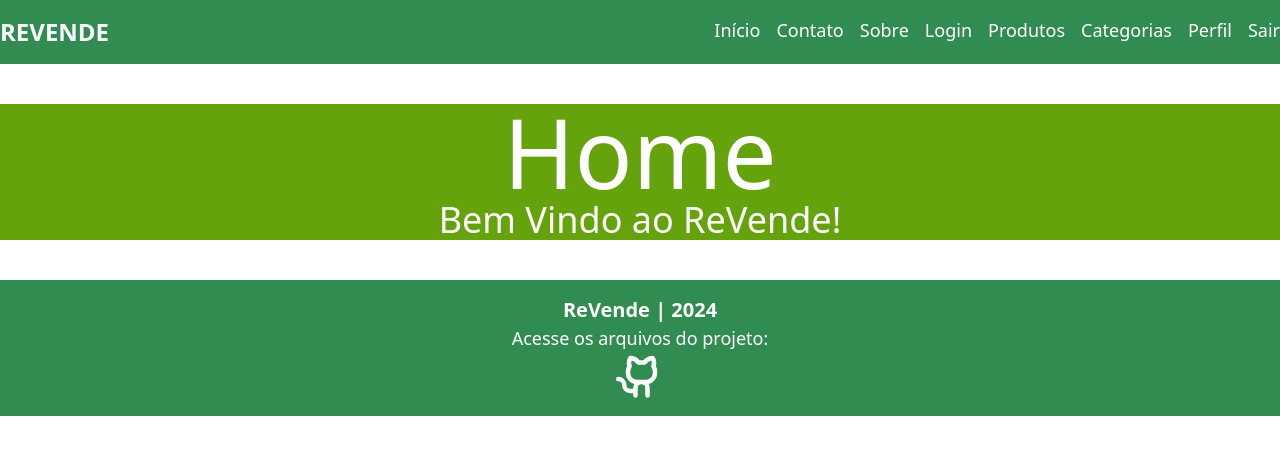
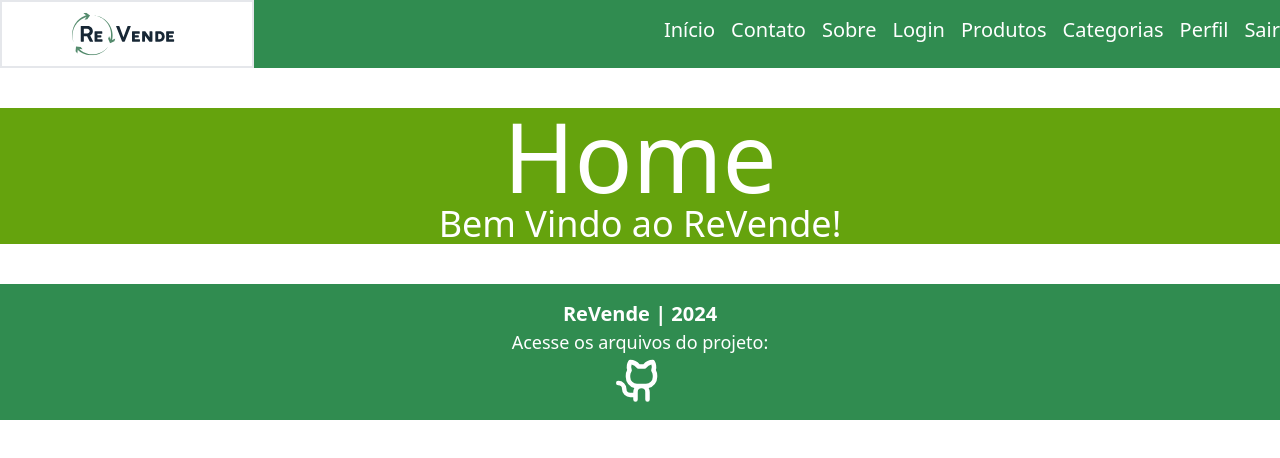
Before and after one commit to ecommerceGrupo03/ReVende-React, a React (Vite) app in the folder ReVende-React/: page / in a window 1280 px wide. Shown: the top 458 px of the page. Built offline with nearby package versions, Linux system fonts and the light colour scheme.

Commit message:
Upload do logotipo sem bordas extras no website

```diff
--- a/ReVende-React/src/components/navBar/NavBar.tsx
+++ b/ReVende-React/src/components/navBar/NavBar.tsx
@@ -1,6 +1,7 @@
 import { useContext } from "react"
 import { Link, useNavigate } from "react-router-dom"
 import { AuthContext } from "../../contexts/AuthContext"
+import logoRevende from "../../assets/logoRevende-cropped.svg"
 
 function NavBar() {
   let navigate = useNavigate()
@@ -15,11 +16,13 @@ function NavBar() {
 
     return (
       <>
-       <div className='w-full bg-[#308C50] text-white flex justify-center py-4'>
+       <div className='w-full bg-[#308C50] text-white flex justify-center'>
             <div className="container flex justify-between text-lg">
-              <div className='text-2xl font-bold uppercase'>ReVende</div>
+              <div className='text-2xl font-bold uppercase shrink-0 border-2'>
+                <img src={logoRevende} alt="ReVende" className="w-37 h-16"/>
+              </div>
 
-              <div className='flex gap-4'>
+              <div className='flex gap-4 text-xl py-4'>
                 <Link to='/home' className='hover:underline'>Início</Link>
                 <Link to='/contact' className='hover:underline'>Contato</Link>
                 <Link to='/about' className='hover:underline'>Sobre</Link>
```
Also changed, not shown: ReVende-React/src/assets/logoRevende-cropped.svg (added), ReVende-React/src/assets/logoRevende.svg (added).
